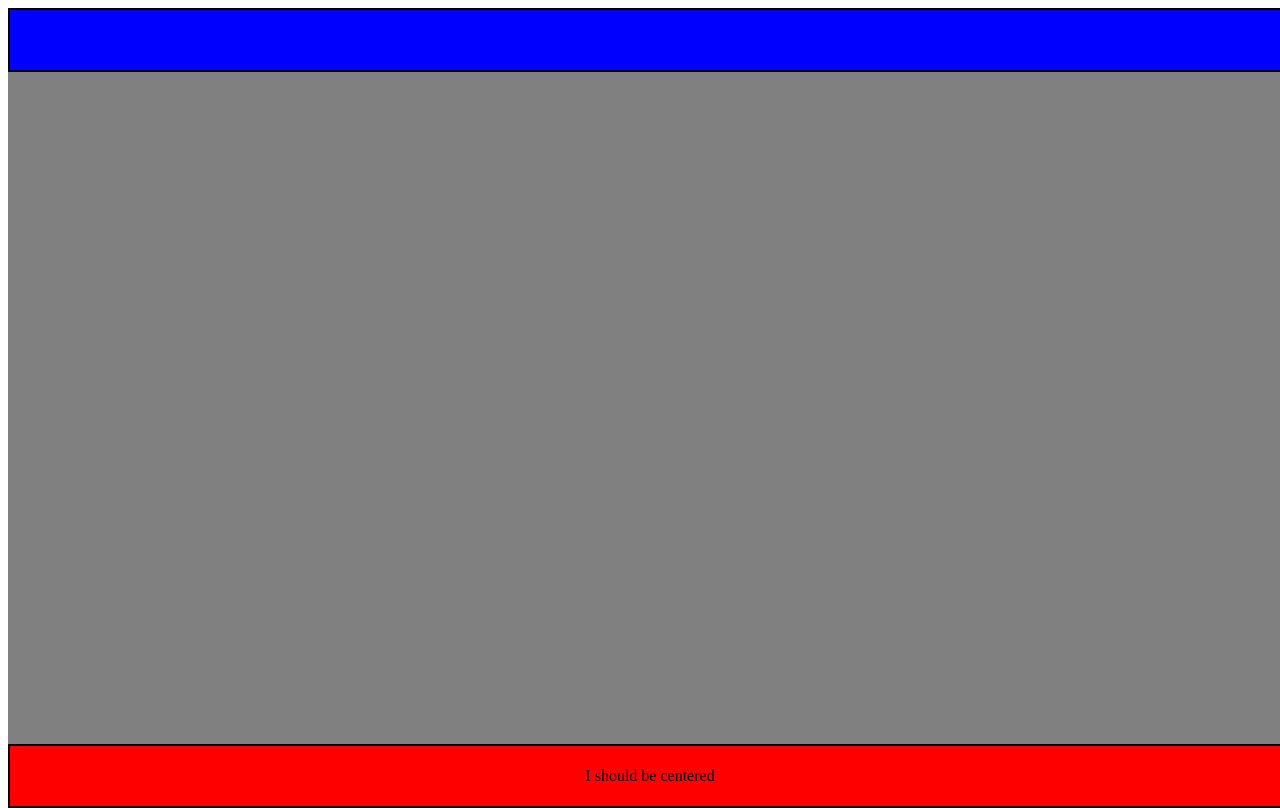
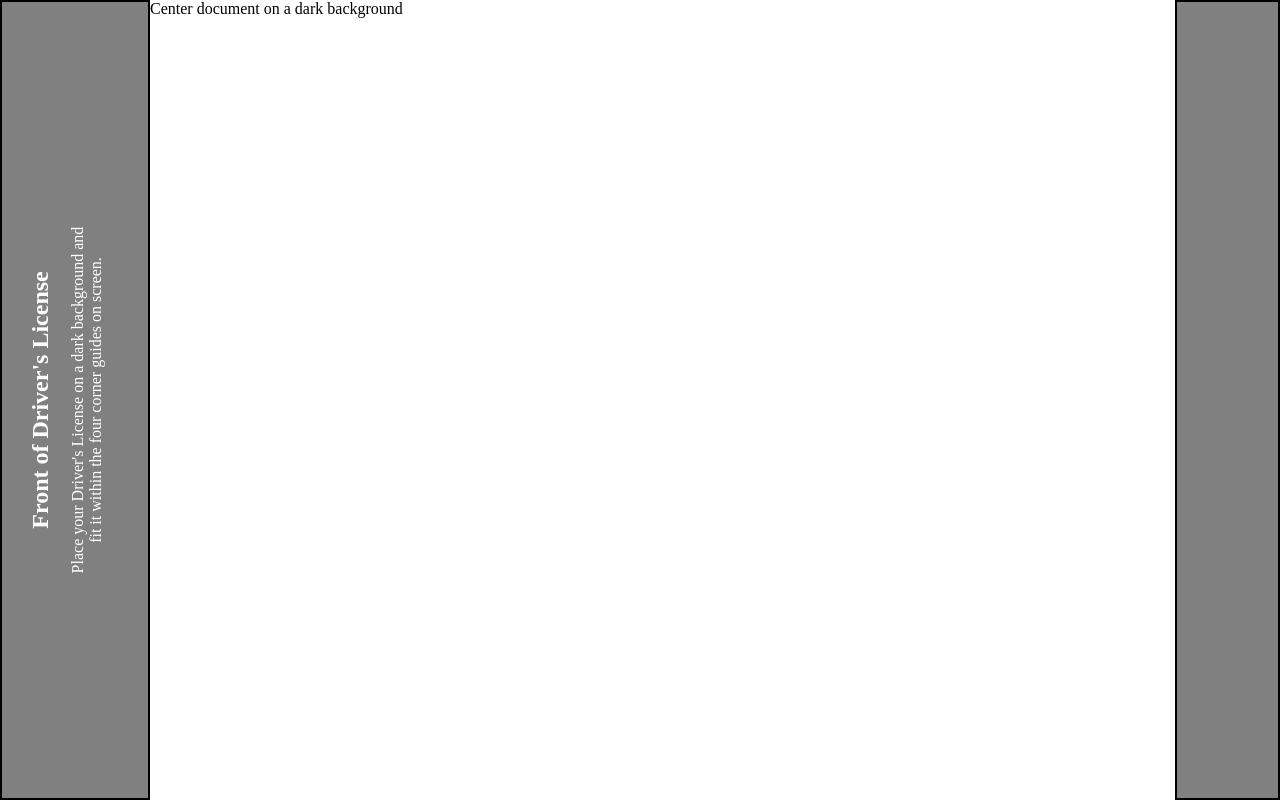
Before and after one commit to Rybadour/TestHtml, a plain HTML site: page index.html in a window 1280 px wide. Drawn offline with Linux system fonts and the light colour scheme.

Commit message:
copied mitek site

```diff
--- a/index.html
+++ b/index.html
@@ -3,50 +3,183 @@
 		<meta name="viewport" content="width=device-width, initial-scale=1" />
 		<style>
 			html, body {
+				width: 100%;
 				height: 100%;
+				margin: 0;
+				padding: 0;
 			}
 
-			.container {
+			body {
+				display: flex;
+				flex-direction: column;
+			}
+
+			#content {
+				width: 100%;
+				padding: 0;
+				box-sizing: border-box;
+				flex: 1 0 auto;
+			}
+
+.document-capture {
   width: 100%;
   height: 100%;
-				background: grey;
+  --h-height: 150px; /* header height */
+  --f-height: 105px; /* footer height */
+}
+
+  .__layout {
+    width: 100%;
+    height: 100%;
     display: flex;
     flex-direction: column;
+    align-items: center;
     justify-content: space-between;
 	}
 
-			html, body {
+    .__layout__hint-area {
       width: 100%;
-				height: 100%;
+      height: var(--h-height);
+      display: flex;
+      flex-direction: column;
+      align-items: center;
+      text-align: center;
+      color: white;
+      background-color: grey;
+      border: 2px solid black;
+      padding: 25px 17px;
+      box-sizing: border-box;
+      flex: 0 0 auto;
 		}
 
-			.header {
-				height: 60px;
-				width: 100%;
-				background: blue;
-				border: 2px solid black;
+      .__layout__hint-area__title {
+        font-size: 24px;
+        font-weight: bold;
+        margin-bottom: 15px;
+        flex: 0 0 auto;
       }
 
-			.footer {
-				height: 60px;
+      .__layout__hint-area__tips {
+        max-width: 350px;
+        font-size: 16px;
+        flex: 0 0 auto;
+      }
+
+    .__layout__footer {
       width: 100%;
-				background: red;
+      height: var(--f-height);
+      background-color: grey;
       border: 2px solid black;
+
       display: flex;
       justify-content: center;
       align-items: center;
+      flex: 0 0 auto;
+      box-sizing: border-box;
+    }
+
+  .__video-frame {
+    position: absolute;
+    top: var(--h-height);
+    left: 0px;
+    width: 100%;
+    height: calc(100% - var(--h-height) - var(--f-height));
+  }
+
+#manual-snap-button {
+  display: none;
+
+  width: 70px;
+  height: 70px;
+  border-radius: 50%;
+  border: none;
+  background-color: white;
+}
+
+#mitekDisplayContainer > .integrator {
+  --b: 5px; /* thickness of the border */
+  --c: white; /* color of the border */
+  --w: 70px; /* width of border */
+  border: var(--b) solid transparent; /* space for the border */
+  --g: #0000 90deg, var(--c) 0;
+  background:
+    conic-gradient(from 90deg at top var(--b) left var(--b), var(--g)) 0 0,
+    conic-gradient(from 180deg at top var(--b) right var(--b), var(--g)) 100% 0,
+    conic-gradient(from 0deg at bottom var(--b) left var(--b), var(--g)) 0 100%,
+    conic-gradient(from -90deg at bottom var(--b) right var(--b), var(--g)) 100% 100%;
+  background-size: var(--w) var(--w);
+  background-origin: border-box;
+  background-repeat: no-repeat;
+}
+
+@media only screen and (orientation: landscape) {
+    .__layout {
+      transform-origin: left top;
+      transform: rotate(-90deg);
+      width: 100vh;
+      height: 100vw;
+      overflow-x: hidden;
+      position: absolute;
+      top: 100%;
+      left: 0;
+    }
+
+    .__video-frame {
+      position: absolute;
+      top: 0px;
+      left: var(--h-height);
+      width: calc(100% - var(--h-height) - var(--f-height));
+      height: 100%;
+    }
+}
+
+@media only screen and (orientation: landscape) and (max-width: 740px),
+only screen and (orientation: portrait) and (max-height: 740px) {
+  .document-capture {
+    --h-height: 75px;
+    --f-height: 70px;
+	}
+
+    .__layout__hint-area__tips {
+      display: none;
+    }
+
+    .__video-frame #mitekDisplayContainer > .integrator {
+        --w: 45px; /* width of border */
+    }
+
+    #manual-snap-button {
+      width: 50px;
+      height: 50px;
+    }
   }
 		</style>
 	</head>
 	<body>
-		<div class="container">
-			<div class="header">
-
+		<div id="content" class="content content--full-screen"><div class="document-capture document-capture--standard">
+  <div class="__layout">
+    <div class="__layout__hint-area">
+      <div class="__layout__hint-area__title">Front of Driver's License</div>
+      <div class="__layout__hint-area__tips">
+                Place your Driver's License on a dark background and fit it within the
+        four corner guides on screen.
+              </div>
+    </div>
+    <div class="__layout__footer">
+      <button id="manual-snap-button" class="__manual-snap-button--visible">
+        <svg class="svg-inline--fa fa-camera fa-2x" aria-hidden="true" focusable="false" data-prefix="fas" data-icon="camera" role="img" xmlns="http://www.w3.org/2000/svg" viewBox="0 0 512 512" data-fa-i2svg=""><path fill="currentColor" d="M194.6 32H317.4C338.1 32 356.4 45.22 362.9 64.82L373.3 96H448C483.3 96 512 124.7 512 160V416C512 451.3 483.3 480 448 480H64C28.65 480 0 451.3 0 416V160C0 124.7 28.65 96 64 96H138.7L149.1 64.82C155.6 45.22 173.9 32 194.6 32H194.6zM256 384C309 384 352 341 352 288C352 234.1 309 192 256 192C202.1 192 160 234.1 160 288C160 341 202.1 384 256 384z"></path></svg><!-- <i class="fas fa-2x fa-camera"></i> Font Awesome fontawesome.com -->
+      </button>
+    </div>
+  </div>
+  <div class="__video-frame" id="misnap-video">
+  <div id="mitekOuterContainer" class="customContainer"><div id="mitekDisplayContainer" class="customContainer" style="height: 506px; width: 375px;"><video id="mitekMedia" autoplay="true" playsinline="true" style="margin: 0px; padding: 0px; position: absolute; object-fit: contain; transform-origin: 50% 50%; top: 50%; left: 50%; pointer-events: none; transform: translate(-50%, -50%) scale(-0.520833, 0.520833);"></video><div id="mitekHintMessage" class="small" aria-live="assertive" aria-valuetext="Center document on a dark background">Center document on a dark background</div><div id="app-frame-provider---guideBox---1LDVV" class="integrator DL_FRONT" data-guideborder="undefined" style="display:block; position:absolute; top: 59px; left: 65px; width: 244px; height:387px; z-index: 100; "></div></div></div></div>
 </div>
 
-			<div class="footer">
-				<div>I should be centered</div>
+<div id="document-capture-loading-spinner" class="shared-loading-spinner
+	" style="display: none;">
+	<div class="spinning-icon">
+		<svg class="svg-inline--fa fa-circle-notch fa-spin fa-3x" aria-hidden="true" focusable="false" data-prefix="fas" data-icon="circle-notch" role="img" xmlns="http://www.w3.org/2000/svg" viewBox="0 0 512 512" data-fa-i2svg=""><path fill="currentColor" d="M222.7 32.15C227.7 49.08 218.1 66.9 201.1 71.94C121.8 95.55 64 169.1 64 255.1C64 362 149.1 447.1 256 447.1C362 447.1 448 362 448 255.1C448 169.1 390.2 95.55 310.9 71.94C293.9 66.9 284.3 49.08 289.3 32.15C294.4 15.21 312.2 5.562 329.1 10.6C434.9 42.07 512 139.1 512 255.1C512 397.4 397.4 511.1 256 511.1C114.6 511.1 0 397.4 0 255.1C0 139.1 77.15 42.07 182.9 10.6C199.8 5.562 217.6 15.21 222.7 32.15V32.15z"></path></svg><!-- <i class="fas fa-circle-notch fa-spin fa-3x"></i> Font Awesome fontawesome.com -->
 	</div>
-		</div>
+</div></div>
 	</body>
 </html>
```
Lines whose indentation alone changed are shown as unchanged.
